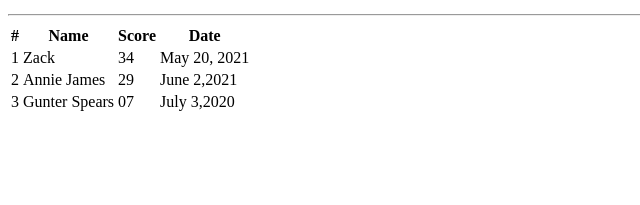
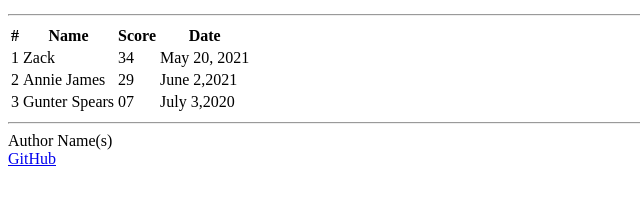
Before and after one commit to divya2niky/simon, a plain HTML site: page scores.html in a window 1280 px wide. Shown: the part 161-366 px from the top of the page, without its empty margins (0-640 px from the left). Drawn offline with Linux system fonts and the light colour scheme.

Commit message:
added footerto scores.html

```diff
--- a/scores.html
+++ b/scores.html
@@ -52,9 +52,11 @@
             </tbody>
         </table>
     </main>
-
-
-
-
+    <footer>
+        <hr/>
+        <span class = "text-reset">Author Name(s)</span>
+        <br/>
+        <a href = "https://github.com/webprogramming260/simon-html">GitHub</a>
+    </footer>
     </body>
 </html>
```
